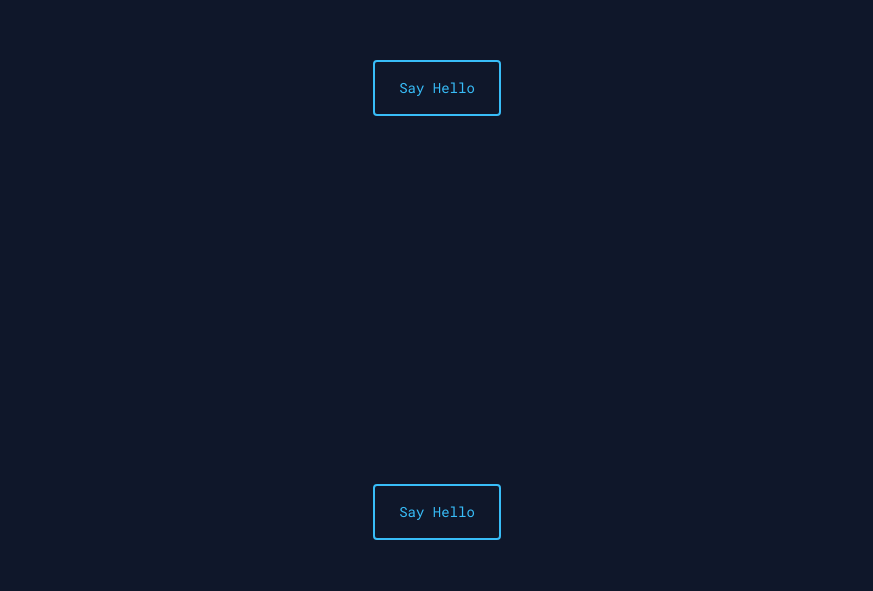
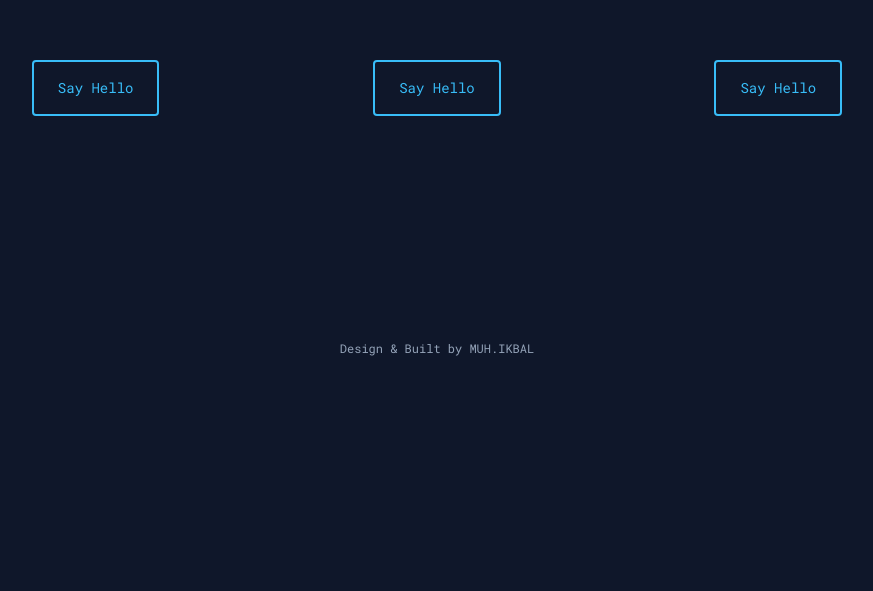
Before and after one commit to ADO12ADO/Obit, a Next.js app: page / in a window 1280 px wide. Shown: the part 1389-1980 px from the top of the page, without its empty margins (203-1076 px from the left). After the commit the page ends 1765 px from the top, so only its background shows below. Built offline with nearby package versions, Linux system fonts and the light colour scheme.

Commit message:
Update page.tsx

```diff
--- a/src/app/page.tsx
+++ b/src/app/page.tsx
@@ -22,16 +22,13 @@ const Home: NextPage = () => {
       <Layout>
         <Experience />
         <About />
-        <Contact />
-        <Contact />
-        <Contact />
-
+        <div style={{ display: 'flex', flexDirection: 'row' }}>
+          <Contact />
+          <Contact />
+          <Contact />
+        </div>
       </Layout>
     </>
-    // <Hero/>
-    // <Skills />
-    //<FeaturedProjects />
-       // <Projects />
   );
 };
 export default Home;
```
